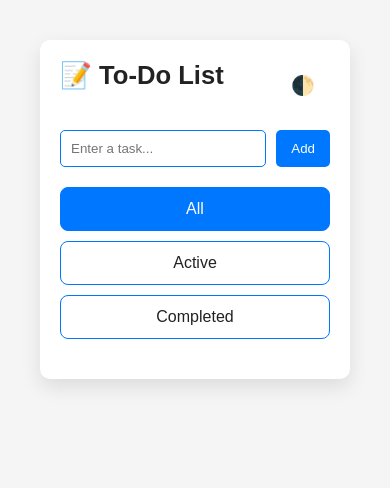
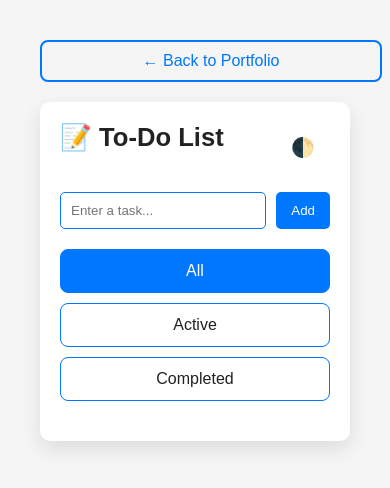
Before and after one commit to araizaAnthony005/Todo-app, a plain HTML site: page index.html in a window 390 px wide. Drawn offline with Linux system fonts and the light colour scheme.

Commit message:
Add back to portfolio button

```diff
--- a/index.html
+++ b/index.html
@@ -7,6 +7,10 @@
     <link rel="stylesheet" href="style.css" />
   </head>
   <body>
+    <a href="https://araizaAnthony005.github.io/Portfolio/" class="back-btn"
+      >← Back to Portfolio</a
+    >
+
     <div class="container">
       <div class="title-row">
         <h1>📝 To-Do List</h1>
--- a/style.css
+++ b/style.css
@@ -135,6 +135,23 @@ li.completed {
   color: #fff;
 }
 
+.back-btn {
+  display: inline-block;
+  margin-bottom: 20px;
+  font-size: 1rem;
+  color: var(--accent-color, #0077ff);
+  text-decoration: none;
+  padding: 10px 14px;
+  border: 2px solid var(--accent-color, #0077ff);
+  border-radius: 8px;
+  transition: background 0.2s ease, color 0.2s ease;
+}
+
+.back-btn:hover {
+  background: var(--accent-color, #0077ff);
+  color: #fff;
+}
+
 @media (max-width: 600px) {
   .todo-app {
     padding: 20px 15px;
@@ -194,3 +211,10 @@ input:active {
   opacity: 0.9;
   transition: transform 0.1s ease, opacity 0.1s ease;
 }
+@media (max-width: 600px) {
+  .back-btn {
+    display: block;
+    width: 100%;
+    text-align: center;
+  }
+}
```
